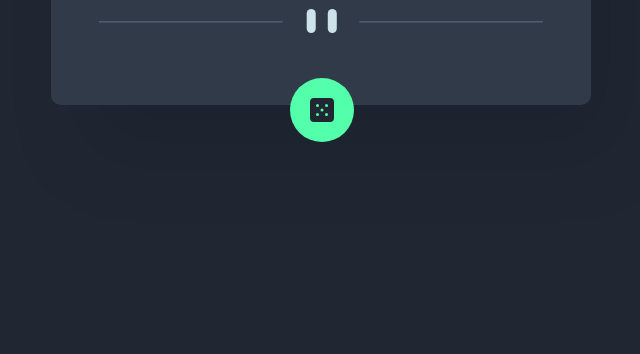
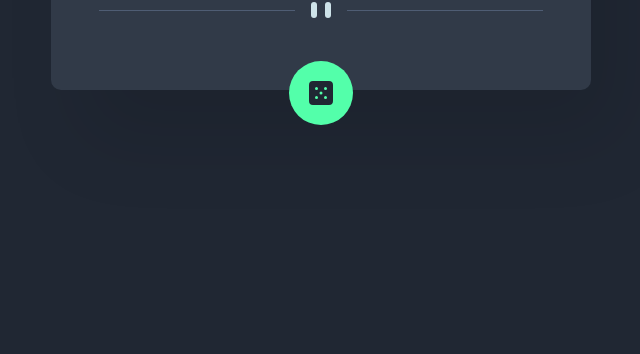
Before and after one commit to KieranWebDev/FEM-advice-app-generator, a plain HTML site: page index.html in a window 1280 px wide. Shown: the part 446-800 px from the top of the page, without its empty margins (319-959 px from the left). Drawn offline with Linux system fonts and the light colour scheme.

Commit message:
responsive css added

```diff
--- a/index.html
+++ b/index.html
@@ -15,10 +15,13 @@
 
 <body>
   <main class="advice-container">
-    <p class="advice-number">Advice #</p>
+    <p class="advice-number"></p>
     <h1 class="advice-text">Click the button below to get some advice</h1>
     <img class="divider mobile" src="./images/pattern-divider-mobile.svg" alt="">
-    <button class="get-advice-btn"><img src="./images/icon-dice.svg" alt=""></button>
+    <img class="divider desktop" src="./images/pattern-divider-desktop.svg" alt="">
+    <div class="get-advice-wrapper">
+      <button class="get-advice-btn"><img src="./images/icon-dice.svg" alt=""></button>
+    </div>
   </main>
   <!-- <div class="attribution">
     Challenge by <a href="https://www.frontendmentor.io?ref=challenge" target="_blank">Frontend Mentor</a>.
--- a/styles.css
+++ b/styles.css
@@ -49,15 +49,19 @@ body {
   width: 100%;
   display: block;
 }
+.get-advice-wrapper {
+  position: absolute;
+  bottom: 0;
+  left: 50%;
+  bottom: -35px;
+  transform: translate(-50%);
+}
 
 .get-advice-btn {
   transform: rotate(0deg);
   background-color: #53ffaa;
   border-radius: 50%;
   padding: 1.25rem;
-  position: absolute;
-  bottom: -36.8px;
-  left: 44.3%;
   cursor: pointer;
   border: none;
 }
@@ -73,12 +77,27 @@ body {
   transform: rotate(360deg);
   transition: transform 0.5s;
 }
+.desktop {
+  display: none;
+  visibility: hidden;
+}
 
-@media (min-width: 768px) {
+@media (min-width: 550px) {
   .advice-container {
     padding: 48px 48px 72px 48px;
   }
   .advice-container h1 {
     font-size: 2rem;
   }
+  .get-advice-btn {
+    bottom: -36.8px;
+  }
+  .mobile {
+    display: none;
+    visibility: hidden;
+  }
+  .desktop {
+    display: block;
+    visibility: visible;
+  }
 }
```
